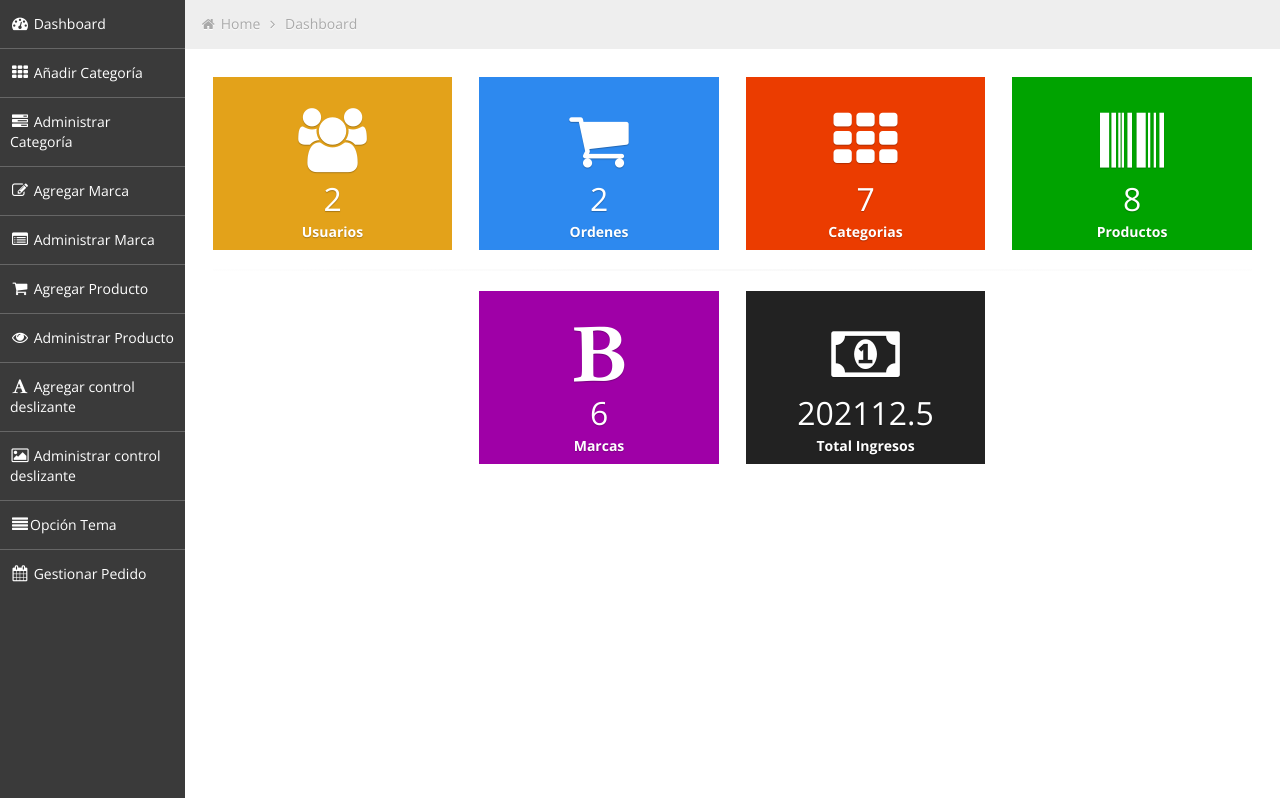
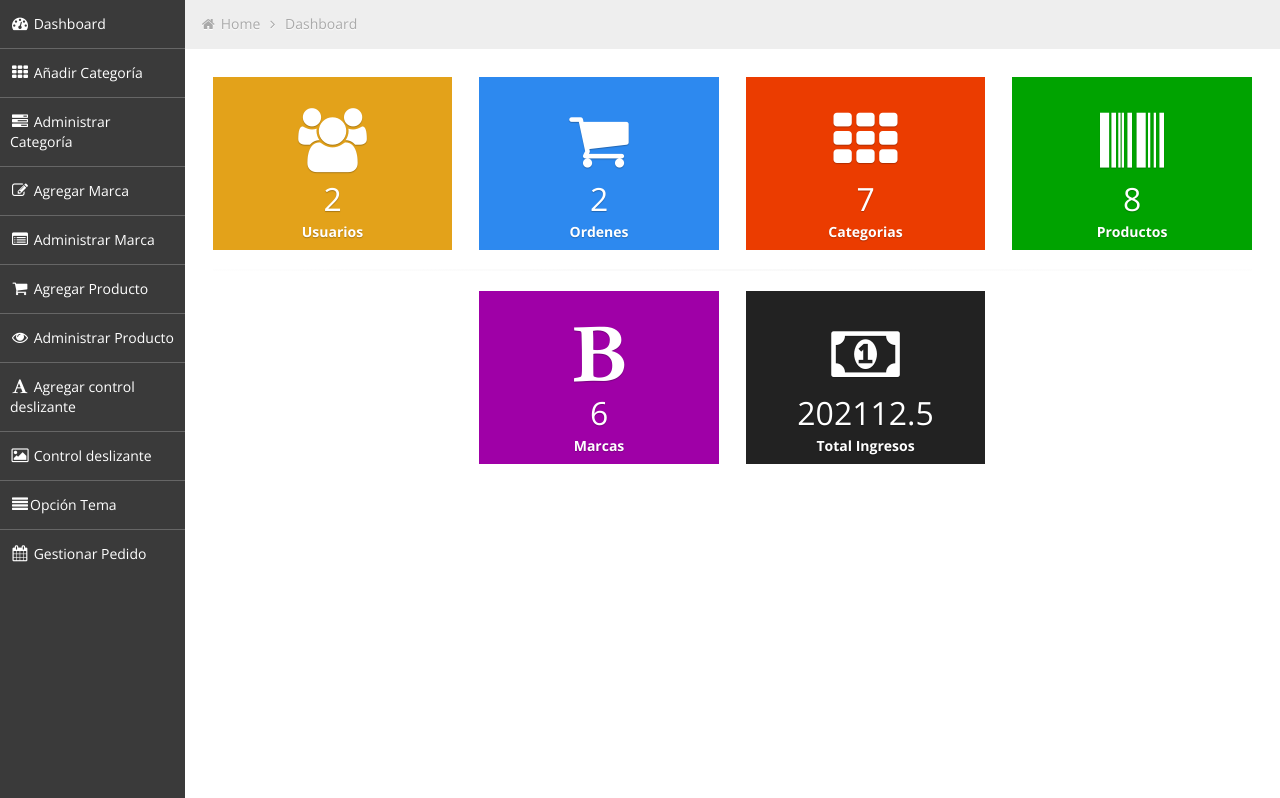
Before and after one commit to oscarm24/ecommers-shop, a CodeIgniter app: page /database/index.php/admin/index in a window 1280 px wide. Shown: the part 42-840 px from the top of the page. Run offline with CodeIgniter, Linux system fonts and the light colour scheme; a user stored in the database is signed in; data comes from the database, SQL or seed files in the repository.

Commit message:
se cambio el nombre a control deslizante

```diff
--- a/application/views/admin/master.php
+++ b/application/views/admin/master.php
@@ -97,7 +97,7 @@
                             <li><a href="<?php echo base_url('manage/product')?>"><i class="icon-eye-open"></i><span class="hidden-tablet"> Administrar Producto</span></a></li>
 
                             <li><a href="<?php echo base_url('add/slider')?>"><i class="icon-font"></i><span class="hidden-tablet"> Agregar control deslizante</span></a></li>
-                            <li><a href="<?php echo base_url('manage/slider')?>"><i class="icon-picture"></i><span class="hidden-tablet">  Administrar control deslizante</span></a></li>
+                            <li><a href="<?php echo base_url('manage/slider')?>"><i class="icon-picture"></i><span class="hidden-tablet">  Control deslizante</span></a></li>
                             <li><a href="<?php echo base_url('theme/option');?>"><i class="icon-align-justify"></i><span class="hidden-tablet">Opción Tema</span></a></li>
                             <li><a href="<?php echo base_url('manage/order');?>"><i class="icon-calendar"></i><span class="hidden-tablet"> Gestionar Pedido</span></a></li>
                         </ul>
```
